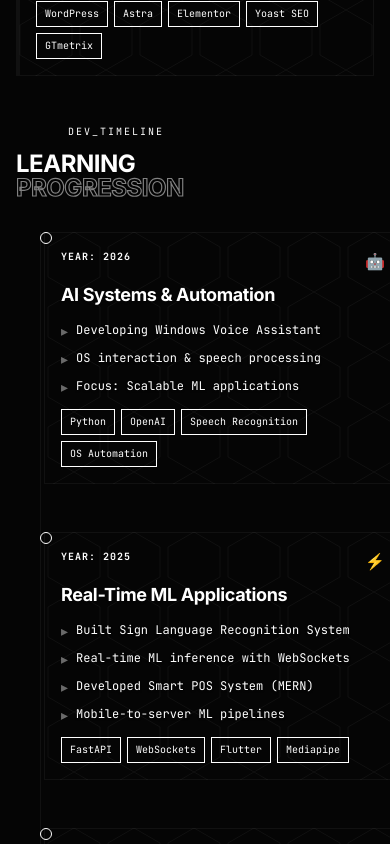
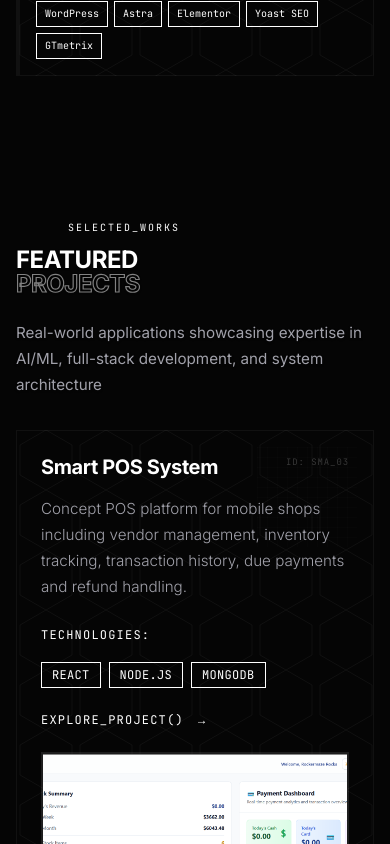
Before and after one commit to Rockermaze/portfolio, a Next.js app: page / in a window 390 px wide. Shown: the part 5400-6244 px from the top of the page. Built offline with nearby package versions, Linux system fonts and the light colour scheme.

Commit message:
Fix the mail contact button

```diff
--- a/components/sections/Experience.js
+++ b/components/sections/Experience.js
@@ -213,92 +213,6 @@ export default function Experience() {
             </HolographicCard>
           </div>
         </motion.div>
-
-        <motion.div
-          initial={{ opacity: 0, y: 20 }}
-          whileInView={{ opacity: 1, y: 0 }}
-          viewport={{ once: true }}
-          transition={{ duration: 0.6 }}
-          className="text-left mb-8 sm:mb-10 md:mb-12"
-        >
-          <div className="flex items-center gap-3 mb-3">
-            <div className="h-[2px] w-10 sm:w-12 bg-techno-cyan"></div>
-            <span className="text-techno-cyan font-mono text-[10px] sm:text-xs uppercase tracking-[0.2em]">
-              Dev_Timeline
-            </span>
-          </div>
-
-          <h2 className="text-2xl sm:text-3xl md:text-4xl lg:text-5xl font-bold mb-6 sm:mb-8 font-heading tracking-tighter leading-none text-enhanced">
-            LEARNING<br/>
-            <span className="text-transparent stroke-text" style={{ WebkitTextStroke: '1.5px rgba(255,255,255,0.5)', WebkitTextStrokeWidth: 'clamp(1px, 0.3vw, 2px)' }}>PROGRESSION</span>
-          </h2>
-        </motion.div>
-
-        <div className="relative">
-          {/* Vertical timeline line */}
-          <div className="absolute left-6 sm:left-8 md:left-1/2 top-0 bottom-0 w-[1px] bg-white/5 overflow-hidden">
-            <motion.div
-              className="absolute w-full bg-gradient-to-b from-transparent via-techno-cyan to-transparent h-40"
-              animate={{ top: ['-10%', '110%'] }}
-              transition={{ duration: 3, repeat: Infinity, ease: "linear" }}
-            />
-          </div>
-
-          {timeline.map((item, idx) => (
-            <motion.div
-              key={idx}
-              initial={{ opacity: 0, y: 20 }}
-              whileInView={{ opacity: 1, y: 0 }}
-              viewport={{ once: true }}
-              transition={{ delay: idx * 0.1, duration: 0.5 }}
-              className={`relative mb-12 sm:mb-14 md:mb-16 last:mb-0 flex flex-col ${idx % 2 === 0 ? 'md:flex-row' : 'md:flex-row-reverse'} items-center`}
-            >
-              <div className="absolute left-6 sm:left-8 md:left-1/2 transform md:-translate-x-1/2 w-3 h-3 rounded-full bg-dark-bg border border-techno-cyan z-10">
-                <motion.div
-                  className="absolute inset-0 rounded-full bg-techno-cyan"
-                  animate={{ scale: [1, 2], opacity: [0.5, 0] }}
-                  transition={{ duration: 2, repeat: Infinity }}
-                />
-              </div>
-
-              <div className={`hidden md:block w-1/2 ${idx % 2 === 0 ? 'text-right pr-10 lg:pr-12' : 'text-left pl-10 lg:pl-12'} font-mono text-xl lg:text-2xl xl:text-3xl font-black text-white/20`}>
-                {item.year}
-              </div>
-
-              <div className="ml-14 sm:ml-16 md:ml-0 md:w-1/2 flex justify-start items-center w-full">
-                <HolographicCard className={`w-full max-w-lg ${idx % 2 === 0 ? 'md:ml-10 lg:ml-12' : 'md:mr-10 lg:mr-12'}`}>
-                  <div className="relative bg-dark-card/30 border border-white/5 p-4 sm:p-5 md:p-6 w-full transition-all duration-500 hover:bg-dark-card">
-                    <div className="flex justify-between items-start mb-2">
-                      <div className="font-mono text-[10px] text-techno-cyan font-bold tracking-widest uppercase">
-                        YEAR: {item.year}
-                      </div>
-                      <div className="text-base sm:text-lg">{item.icon}</div>
-                    </div>
-                    <h3 className="text-lg sm:text-xl font-bold text-white mb-3 sm:mb-4 tracking-tight font-heading text-enhanced">
-                      {item.title}
-                    </h3>
-                    <ul className="space-y-2 mb-3 sm:mb-4">
-                      {item.items.map((point, i) => (
-                        <li key={i} className="flex items-start gap-2 text-xs sm:text-sm text-text-secondary font-mono leading-relaxed group/item">
-                          <span className="text-techno-cyan opacity-40 group-hover/item:opacity-100 text-sm sm:text-base flex-shrink-0">▸</span>
-                          <span className="group-hover/item:text-white transition-colors text-enhanced">{point}</span>
-                        </li>
-                      ))}
-                    </ul>
-
-                    <div className="flex flex-wrap gap-1.5">
-                      {item.skills.map((skill, i) => (
-                        <span key={i} className="px-2 py-1 bg-techno-cyan/5 border border-techno-cyan/20 text-[10px] font-mono text-techno-cyan/80">
-                          {skill}
-                        </span>
-                      ))}
-                    </div>
-                  </div>
-                </HolographicCard>
-              </div>
-            </motion.div>
-          ))}
-        </div>
       </div>
     </section>
   )
```
